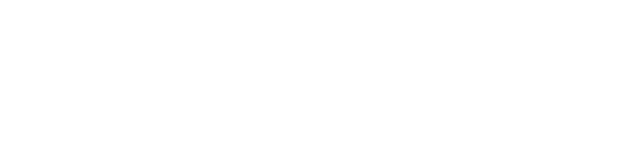
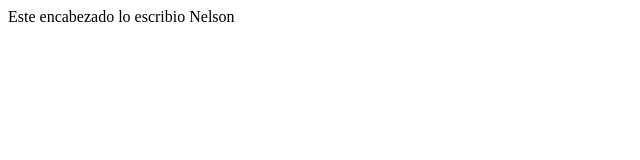
Before and after one commit to NelsonBerrio/conflictos, a plain HTML site: page index.html in a window 1280 px wide. Shown: the whole page, without its empty margins (0-640 px from the left). Drawn offline with Linux system fonts and the light colour scheme.

Commit message:
se agrego un titulo y un encabezado

```diff
--- a/index.html
+++ b/index.html
@@ -4,10 +4,12 @@
     <meta charset="UTF-8">
     <meta http-equiv="X-UA-Compatible" content="IE=edge">
     <meta name="viewport" content="width=device-width, initial-scale=1.0">
-    <title>Document</title>
+    <title>Este título lo escribió Nelson</title>
 </head>
 <body>
-    <header></header>
+    <header>
+        Este encabezado lo escribio Nelson
+    </header>
     <footer></footer>
 </body>
 </html>
```
